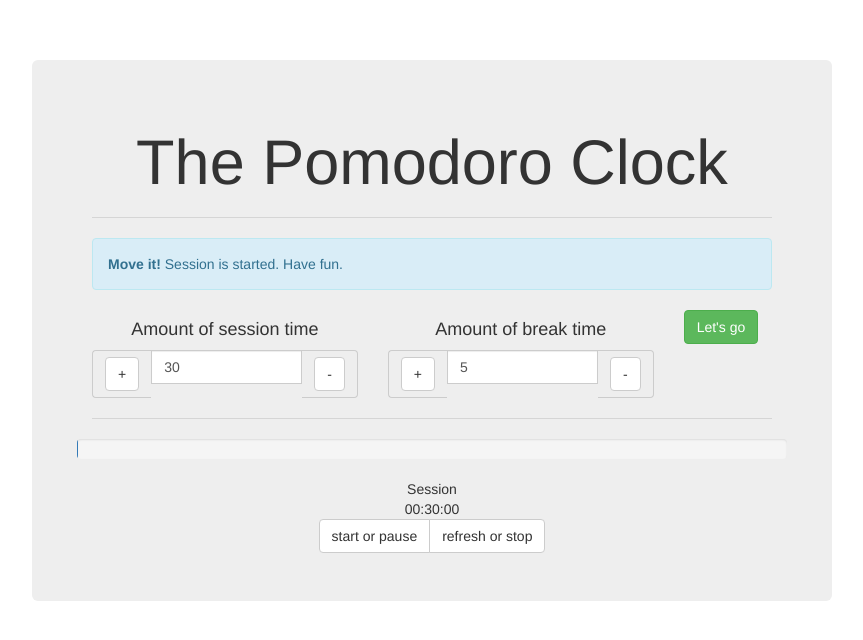
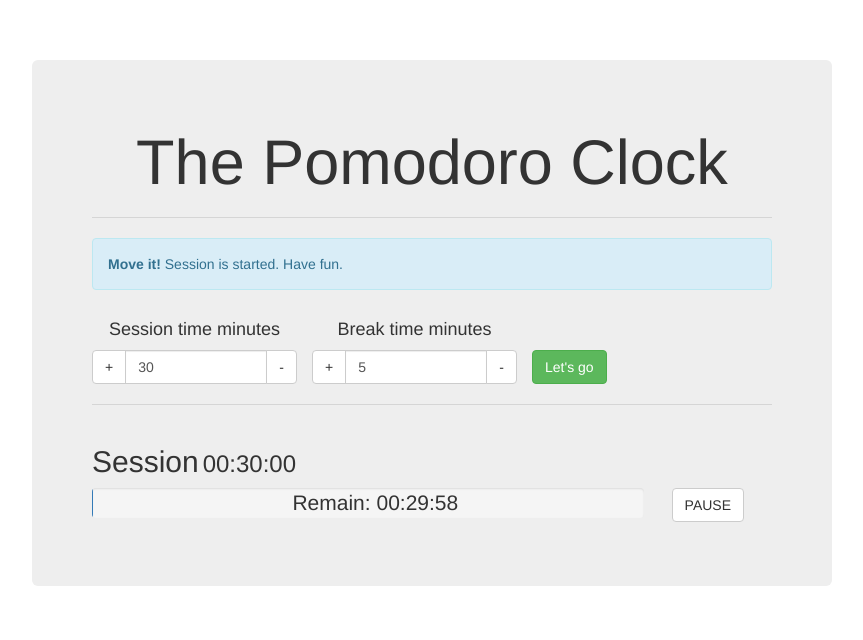
Before and after one commit to SparkCode/Pomodoro-Clock, a plain HTML site: page index.html in a window 1280 px wide. Both pictures are taken after a click on the link "Let's go". Shown: the whole page, without its empty margins (208-1071 px from the left). Drawn offline with Linux system fonts and the light colour scheme.

Commit message:
smth changed

```diff
--- a/css/custom.css
+++ b/css/custom.css
@@ -2,10 +2,6 @@
     max-width: 800px;
     margin: 60px auto;
 
-}
-
-#timer-block {
-    text-align: center;
 }
 
 h1 {
@@ -20,3 +16,41 @@ h4 {
 #alert-templates {
     visibility: hidden;
 }
+
+.progress-bar-text {
+    margin: auto;
+    position: absolute;
+    left: 0;
+    right: 0;
+}
+
+.row {
+    margin: auto 0;
+}
+
+.col-md-10 {
+    padding-left: 0;
+    padding-right: 0;
+}
+
+.col-xs-5 {
+    padding-left: 0;
+}
+
+#session-configuration {
+    /*padding: 0 30px;*/
+    width: 220px;
+}
+
+#break-configuration {
+    /*padding: 0 30px;*/
+    width: 220px;
+}
+
+.col-xs-10 {
+    padding-left: 0;
+}
+
+.col-xs-2 {
+    padding-left: 0;
+}
--- a/index.html
+++ b/index.html
@@ -23,47 +23,59 @@
         </div>
 
         <div class="row" >
-            <div class="col-md-5" id="session-configuration">
-                <h4>Amount of session time</h4>
+            <div class="col-xs-5" id="session-configuration">
+                <h4 >Session time minutes</h4>
                 <div class="input-group">
-                    <span class="input-group-addon">
+                    <span class="input-group-btn">
                         <a class="btn btn-default" type="button" id="session-incrementer">+</a>
                     </span>
                     <input class="form-control" value="30" id="session-time-amount">
-                    <span class="input-group-addon">
+                    <span class="input-group-btn">
                         <a class="btn btn-default" type="button" id="session-decrementer">-</a>
                     </span>
                 </div>
             </div>
-            <div class="col-md-5" id="break-configuration">
-                <h4>Amount of break time</h4>
+            <div class="col-xs-5" id="break-configuration">
+                <h4>Break time minutes</h4>
                 <div class="input-group">
-                    <span class="input-group-addon">
+                    <span class="input-group-btn">
                         <a class="btn btn-default" type="button" id="break-incrementer">+</a>
                     </span>
                     <input class="form-control" value="5" id="break-time-amount">
-                    <span class="input-group-addon">
+                    <span class="input-group-btn">
                         <a class="btn btn-default" type="button" id="break-decrementer">-</a>
                     </span>
                 </div>
             </div>
-            <div class="col-md-2">
+            <div class="col-xs-2">
+                <h4 style="visibility: hidden">B</h4>
                 <a class="btn btn-success" type="button" id="pomodoro-starter">Let's go</a>
             </div>
         </div>
         <hr>
         <div class="row" id="timer-block">
-            <div class="progress">
-                <div class="progress-bar" style="width: 60%"></div>
+
+            <h2 id="alarm-name" style=" display: inline-block;">Session</h2>
+
+            <h3 id="alarm-duration" style=" display: inline-block;">00:30:30</h3>
+
+            <div class="row text-center">
+                <div class="col-xs-10">
+                    <div class="progress" style=" height: 30px;">
+                        <p class="progress-bar-text" >Remain: <span id="remaining-time">00:30:30</span></p>
+                        <div class="progress-bar" style="width: 60%; height: 30px;"></div>
+                    </div>
+                </div>
+
+                <div class="col-xs-2">
+                    <a type="button" class="btn btn-default" id="pause-or-start-button">PAUSE</a>
+                </div>
             </div>
-            <div id="alarm-name">Session</div>
-            <div id="alarm-duration">00:30:30</div>
-            <div class="btn-group">
-                <a type="button" class="btn btn-default">start or pause</a>
-                <a type="button" class="btn btn-default">refresh or stop</a>
-            </div>
+        </div>
 
-        </div>
+
+
+
     </div>
 </div>
 
--- a/js/customScripts.js
+++ b/js/customScripts.js
@@ -1,10 +1,10 @@
 $(document).ready(init);
 
-"use strict";
+'use strict';
 
-var configurateButton = {
+let configurateButton = {
     init : function () {
-        var element = this.findElement();
+        let element = this.findElement();
         this.addHandler(element);
     },
 
@@ -17,14 +17,14 @@ var configurateButton = {
     },
 
     handleButtonClick: function () {
-        var sessionAlarm = new Alarm(session.getValue() * 1000 * 60, "Session");
-        var breakAlarm = new Alarm(_break.getValue() * 1000 * 60, "Break");
+        let sessionAlarm = new Alarm(session.getValue() * 1000 * 60, "Session");
+        let breakAlarm = new Alarm(_break.getValue() * 1000 * 60, "Break");
         pomodoroWorker.init(sessionAlarm, breakAlarm);
         pomodoroWorker.prepare();
     }
 };
 
-var pomodoroWorker = {
+let pomodoroWorker = {
     init: function (sessionAlarm, breakAlarm) {
         !this.sessionAlarm || this.sessionAlarm.stop();
         !this.breakAlarm || this.breakAlarm.stop();
@@ -34,11 +34,13 @@ var pomodoroWorker = {
         this.state = pomodoroWorker.BREAK;
     },
 
-    start: function () {
+    start: function () { //todo - rename
         this.getCurrentAlarm().setAlarm(this.prepare.bind(this), this.updaterHandler.bind(this), 1000);
     },
 
-    prepare: function () {
+    prepare: function () { //todo - rename
+        pauseOrStartButton.state = pauseOrStartButton.WORKING;
+
         if (this.state === pomodoroWorker.SESSION)
         {
             notification.setNotification(Notification.SESSION_DONE);
@@ -49,15 +51,27 @@ var pomodoroWorker = {
             notification.setNotification(Notification.SESSION_STARTED);
             this.state = pomodoroWorker.SESSION;
         }
+
         alarmNameLabel.setValue(this.getCurrentAlarm().name);
-        alarmDurationLabel.setValue(this.getCurrentAlarm().duration);
+        alarmDurationLabel.setValue(this.getCurrentAlarm().overallDuration);
+        this.start();
+    },
+
+    pause: function () {
+        this.getCurrentAlarm().pauseAlarm();
+        notification.setNotification(Notification.TIMER_STOPPED);
+    },
+
+    resume: function () {
+        notification.setNotification(Notification.SESSION_STARTED);
         this.start();
     },
 
     updaterHandler: function () {
-        var alarm = this.getCurrentAlarm();
-        var percentage = Math.round(new Date() - alarm.startTime) / (alarm.duration / 100);
+        let alarm = this.getCurrentAlarm();
+        let percentage = 100 - alarm.getRemaining()* 100 / alarm.overallDuration;
         progressBar.setValue(percentage);
+        remainingTimeLabel.setValue(alarm.startTime.getTime()  + alarm.remainingDuration - new Date().getTime());
     },
 
     getCurrentAlarm : function () {
@@ -70,7 +84,7 @@ pomodoroWorker.SESSION = 2;
 
 
 
-var progressBar = {
+let progressBar = {
     init : function () {
         this.element = $(".progress-bar")[0];
     },
@@ -80,7 +94,7 @@ var progressBar = {
     }
 };
 
-var alarmNameLabel = {
+let alarmNameLabel = {
     init : function () {
         this.element = $("#alarm-name")[0];
     },
@@ -90,7 +104,7 @@ var alarmNameLabel = {
     }
 };
 
-var alarmDurationLabel = {
+let alarmDurationLabel = {
     init: function () {
         this.element = $("#alarm-duration")[0];
     },
@@ -98,31 +112,94 @@ var alarmDurationLabel = {
     setValue: function (ms) {
         this.element.innerHTML  = new Date(0, 0,0,0,0,0, ms).toTimeString().split(' ')[0];
     }
-
 };
 
-var currentAlarm = null;
+let remainingTimeLabel = {
+    init: function () {
+        this.element = $("#remaining-time")[0];
+    },
 
+    setValue: function (ms) {
+        this.element.innerHTML  = new Date(0, 0,0,0,0,0, ms).toTimeString().split(' ')[0];
+    }
+};
 
+let pauseOrStartButton = {
+    init: function () {
+        this.element = $("#pause-or-start-button")[0];
+        this.state = pauseOrStartButton.PAUSE;
+        this.setHandle();
+    },
+
+    setHandle: function () {
+        this.element.onclick = this.onclick.bind(this);
+    },
+
+    onPause: function () {
+        pomodoroWorker.resume();
+    },
+
+    onWorking: function () {
+        pomodoroWorker.pause();
+    },
+
+    setName: function (value) {
+        this.element.innerHTML = value;
+    },
+
+    changeState: function () {
+        this.state = this.state === pauseOrStartButton.PAUSE ? pauseOrStartButton.WORKING : pauseOrStartButton.PAUSE;
+    },
+
+    onclick: function () {
+        debugger;
+        if (this.state === pauseOrStartButton.PAUSE)
+            this.onPause();
+        else
+            this.onWorking();
+        this.changeState();
+
+        if (this.state === pauseOrStartButton.PAUSE)
+            this.setName("RESTART");
+        else
+            this.setName("PAUSE");
+    }
+};
+
+pauseOrStartButton.PAUSE = 1;
+pauseOrStartButton.WORKING = 2;
 
 function Alarm(duration, name) {
-    this.duration = duration;
+    this.overallDuration = duration;
     this.name = name;
-
+    this.isStarted = false;
 }
 
-Alarm.prototype.setAlarm = function (finishFunction, setUpdaterFunction, setUpdaterFunctionDuration) {
-    var self = this;
+Alarm.prototype.setAlarm = function (finishFunction, setUpdaterFunction, setUpdaterFunctionDuration) { //todo как отсчитывать время нормально
+    if (!this.isStarted)
+    {
+        this.remainingDuration = this.overallDuration; // todo rename
+        this.isStarted = true;
+    }
 
     this.startTime = new Date();
 
-    this.overallTimerId = setTimeout(function () {
-        self.stop();
-        debugger;
+    this.overallTimerId = setTimeout(() => {
+        this.stop();
+        this.isStarted = false;
         finishFunction();
-    }, this.duration);
+    }, this.remainingDuration);
 
-    this.updaterFunctionId = setInterval(setUpdaterFunction.bind(this), setUpdaterFunctionDuration);
+    this.updaterFunctionId = setInterval(setUpdaterFunction, setUpdaterFunctionDuration);
+};
+
+Alarm.prototype.pauseAlarm = function () {
+    this.remainingDuration = this.getRemaining();
+    this.stop();
+};
+
+Alarm.prototype.getRemaining = function () {
+    return this.startTime.getTime()  + this.remainingDuration - new Date().getTime()
 };
 
 Alarm.prototype.stop = function () {
@@ -159,19 +236,19 @@ ValidatedTimer.prototype.setValue = function (value) {
 };
 
 ValidatedTimer.prototype.changeValue = function (diff) {
-    var curr = this.getValue();
+    let curr = this.getValue();
     this.setValue(+curr + diff);
 };
 
 ValidatedTimer.prototype.getValue = function () {
-    var value = +this.getElementValue();
+    let value = +this.getElementValue();
     this.validateValue(value);
     return value;
 };
 
 ValidatedTimer.prototype.validateValue = function (value) {
     value = +value;
-    var isValid = value && value >= this.min && value <= this.max;
+    let isValid = value && value >= this.min && value <= this.max;
     if (!isValid)
     {
         this.setElementValue(this.default);
@@ -183,9 +260,9 @@ function setChangerButton(element, timer, diff) {
     element.onclick = timer.changeValue.bind(timer, diff);
 }
 
-function UserError(message) {
+function UserError(message = 'Default Message') {
     this.name = "UserError";
-    this.message = message || 'Default Message';
+    this.message = message;
     this.stack = new Error().stack;
 }
 
@@ -212,9 +289,9 @@ Notification.SESSION_STARTED = 2;
 Notification.TIMER_STOPPED = 3;
 Notification.USER_ERROR_HAPPENED = 4;
 
-var session;
-var _break;
-var notification;
+let session;
+let _break;
+let notification;
 
 
 
@@ -225,8 +302,11 @@ function init() {
     progressBar.init();
     alarmNameLabel.init();
     alarmDurationLabel.init();
-    var sessionElement = document.getElementById("session-time-amount");
-    var breakElement = document.getElementById("break-time-amount");
+    remainingTimeLabel.init();
+    pauseOrStartButton.init();
+
+    let sessionElement = document.getElementById("session-time-amount");
+    let breakElement = document.getElementById("break-time-amount");
     session = new ValidatedTimer(sessionElement, 1, 99, 30);
     _break = new ValidatedTimer(breakElement, 1, 99, 5);
 
@@ -235,16 +315,16 @@ function init() {
     setChangerButton($("#break-incrementer")[0], _break, +1);
     setChangerButton($("#break-decrementer")[0], _break, -1);
 
-    var typeStateMap = {};
+    let typeStateMap = {};
     typeStateMap[Notification.SESSION_DONE] = "done-session-alert";
     typeStateMap[Notification.SESSION_STARTED] = "started-session-alert";
     typeStateMap[Notification.TIMER_STOPPED] = "stopped-timer-alert";
     typeStateMap[Notification.USER_ERROR_HAPPENED] = "error-alert";
 
 
-    var elementStateMap = Object.keys(typeStateMap)
+    let elementStateMap = Object.keys(typeStateMap)
         .map(function (type) {
-        var el = $(`#alert-templates div[data-type=\'${typeStateMap[type]}\']`)[0];
+        let el = $(`div[data-type=\'${typeStateMap[type]}\']`)[0];
         return [type, el];
     })
         .reduce(function (acc, curr) {
```
